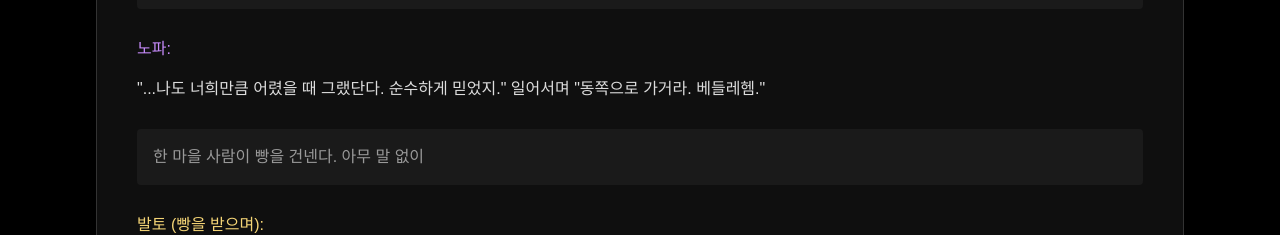
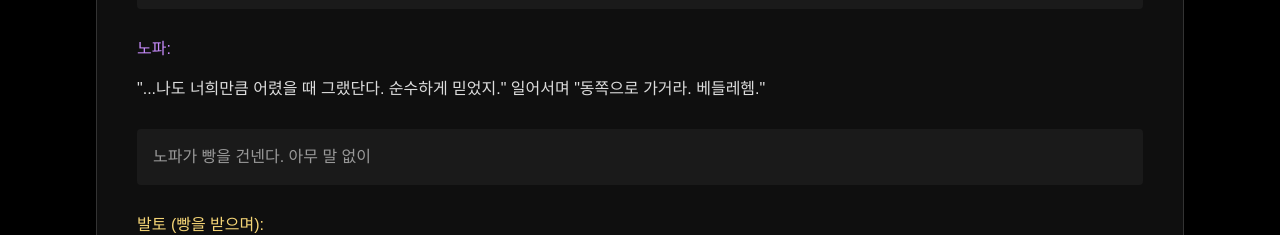
Before and after one commit to hoambaek/xmas, a Next.js app: page / in a window 1280 px wide. Shown: the part 10600-10835 px from the top of the page. Built offline with nearby package versions, Linux system fonts and the light colour scheme; a web font is replaced by a local one.

Commit message:
캐릭터 설정 업데이트: 마을사람3 삭제 및 빵 건네는 역할 노파로 변경

```diff
--- a/src/app/page.tsx
+++ b/src/app/page.tsx
@@ -681,7 +681,7 @@ export default function Home() {
           </div>
 
           <div className="my-6 text-[#999] text-base p-4 bg-[#1a1a1a] rounded">
-            한 마을 사람이 빵을 건넨다. 아무 말 없이
+            노파가 빵을 건넨다. 아무 말 없이
           </div>
 
           <div className={`my-6 text-base leading-loose ${getDialogueClass("발토")}`} style={getDialogueInlineStyle("발토")}>
@@ -1291,13 +1291,10 @@ export default function Home() {
                       <strong className="text-[#d4af37]">마을 사람 1 (창을 든 사람):</strong> 낯선 이들에게 경계심이 강하고 공격적이다. 한밤중에 나타난 아이들을 도둑으로 의심한다.
                     </p>
                     <p>
-                      <strong className="text-[#d4af37]">마을 사람 2, 3:</strong> 의심 많고 불신이 가득한 인물들. 아이들의 말을 쉽게 믿지 않지만 점차 설득된다.
+                      <strong className="text-[#d4af37]">마을 사람 2:</strong> 의심 많고 불신이 가득한 인물. 아이들의 말을 쉽게 믿지 않지만 점차 설득된다.
                     </p>
                     <p>
                       <strong className="text-[#d4af37]">노파 (Old Woman):</strong> 마을의 지혜로운 어르신. 과거에 자신도 순수하게 믿었던 경험이 있어 아이들의 진심을 알아본다. 부드럽고 자비로운 성격으로 아이들에게 베들레헴으로 가는 길을 알려준다. 무릎을 꿇으며 아이들의 순수함에 경의를 표한다.
-                    </p>
-                    <p>
-                      <strong className="text-[#d4af37]">빵을 건네는 마을 사람:</strong> 말없이 아이들에게 빵을 건네는 인물. 아이들의 진심에 감동받아 조용히 도움을 준다.
                     </p>
                   </div>
                 </div>
```
